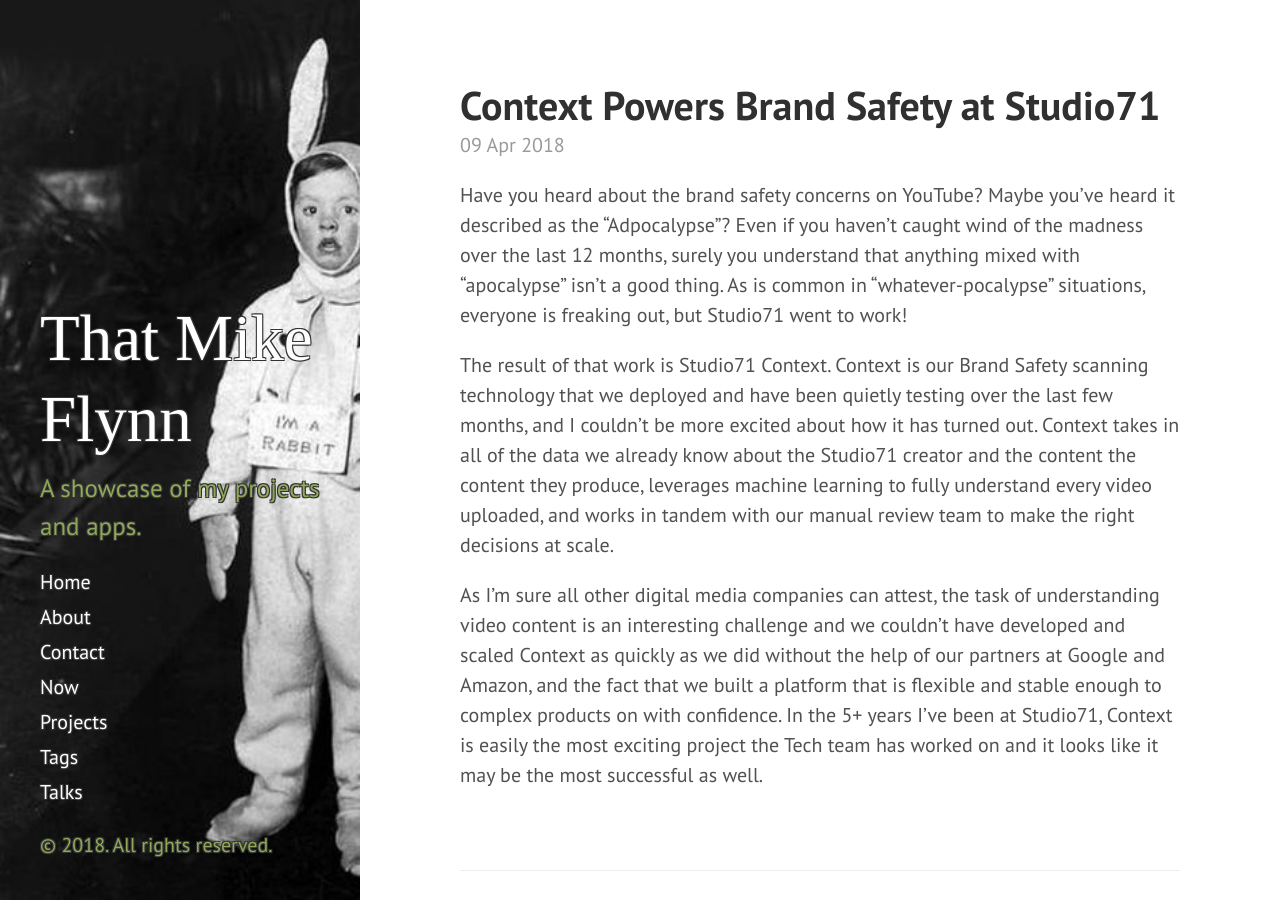
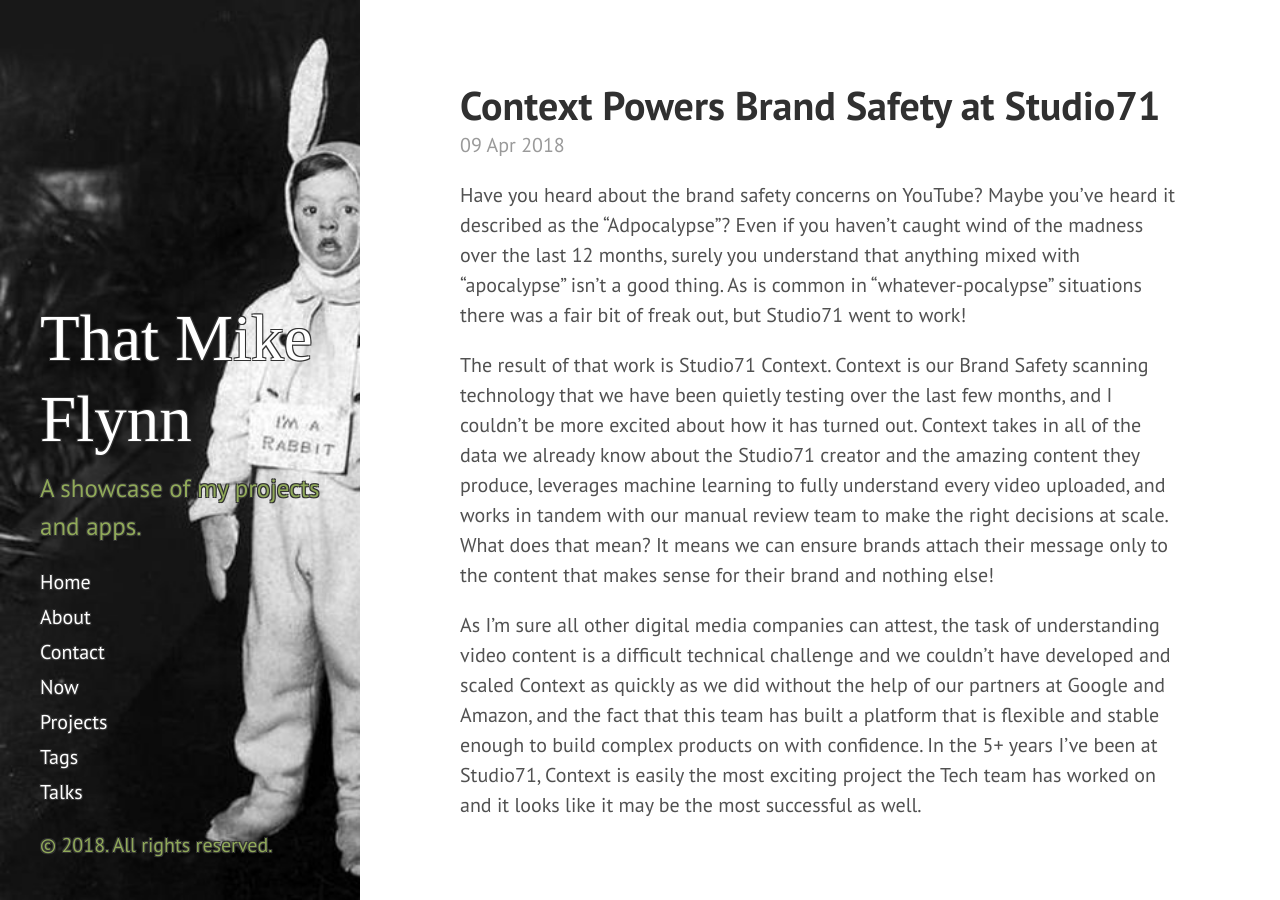
Before and after one commit to mikeflynn/thatmikeflynn.com-archive, a Jekyll site: the page built from _posts/2018-04-09-context-powers-brand-safety-at-studio71.md, in a window 1280 px wide and 900 px high. Built offline with Jekyll 4.4.1, drawn with Linux system fonts in a browser that asks for light colours; nearby versions of some CDN libraries; some web fonts are replaced.

Commit message:
Edits to draft post.

```diff
--- a/_posts/2018-04-09-context-powers-brand-safety-at-studio71.md
+++ b/_posts/2018-04-09-context-powers-brand-safety-at-studio71.md
@@ -8,8 +8,8 @@
 - Machine Learning
 ---
 
-Have you heard about the brand safety concerns on YouTube? Maybe you've heard it described as the "Adpocalypse"? Even if you haven't caught wind of the madness over the last 12 months, surely you understand that anything mixed with "apocalypse" isn't a good thing. As is common in "whatever-pocalypse" situations, everyone is freaking out, but Studio71 went to work!
+Have you heard about the brand safety concerns on YouTube? Maybe you've heard it described as the "Adpocalypse"? Even if you haven't caught wind of the madness over the last 12 months, surely you understand that anything mixed with "apocalypse" isn't a good thing. As is common in "whatever-pocalypse" situations there was a fair bit of freak out, but Studio71 went to work!
 
-The result of that work is Studio71 Context. Context is our Brand Safety scanning technology that we deployed and have been quietly testing over the last few months, and I couldn't be more excited about how it has turned out. Context takes in all of the data we already know about the Studio71 creator and the content the content they produce, leverages machine learning to fully understand every video uploaded, and works in tandem with our manual review team to make the right decisions at scale.
+The result of that work is Studio71 Context. Context is our Brand Safety scanning technology that we have been quietly testing over the last few months, and I couldn't be more excited about how it has turned out. Context takes in all of the data we already know about the Studio71 creator and the amazing content they produce, leverages machine learning to fully understand every video uploaded, and works in tandem with our manual review team to make the right decisions at scale. What does that mean? It means we can ensure brands attach their message only to the content that makes sense for their brand and nothing else!
 
-As I'm sure all other digital media companies can attest, the task of understanding video content is an interesting challenge and we couldn't have developed and scaled Context as quickly as we did without the help of our partners at Google and Amazon, and the fact that we built a platform that is flexible and stable enough to complex products on with confidence. In the 5+ years I've been at Studio71, Context is easily the most exciting project the Tech team has worked on and it looks like it may be the most successful as well.
+As I'm sure all other digital media companies can attest, the task of understanding video content is a difficult technical challenge and we couldn't have developed and scaled Context as quickly as we did without the help of our partners at Google and Amazon, and the fact that this team has built a platform that is flexible and stable enough to build complex products on with confidence. In the 5+ years I've been at Studio71, Context is easily the most exciting project the Tech team has worked on and it looks like it may be the most successful as well.
```
